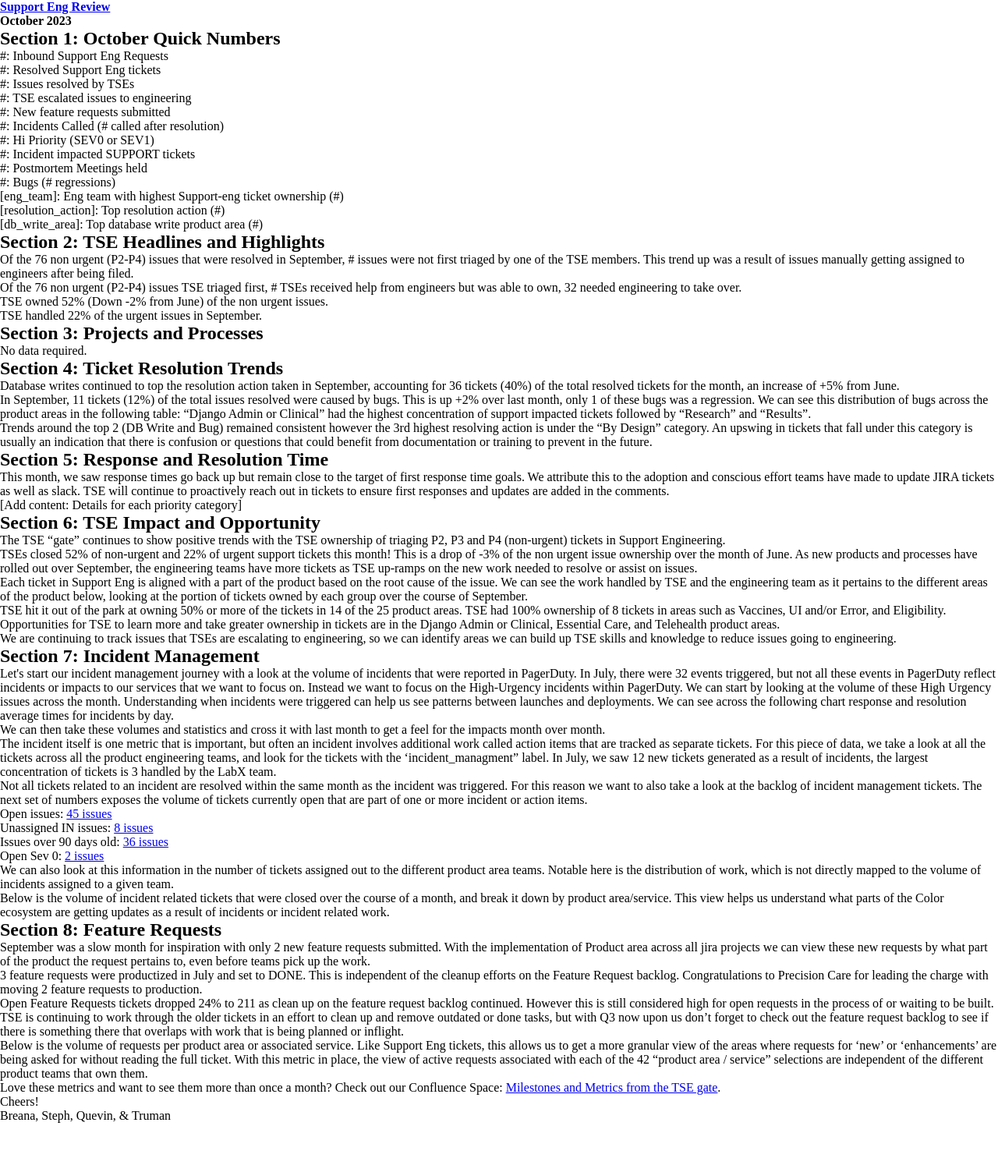
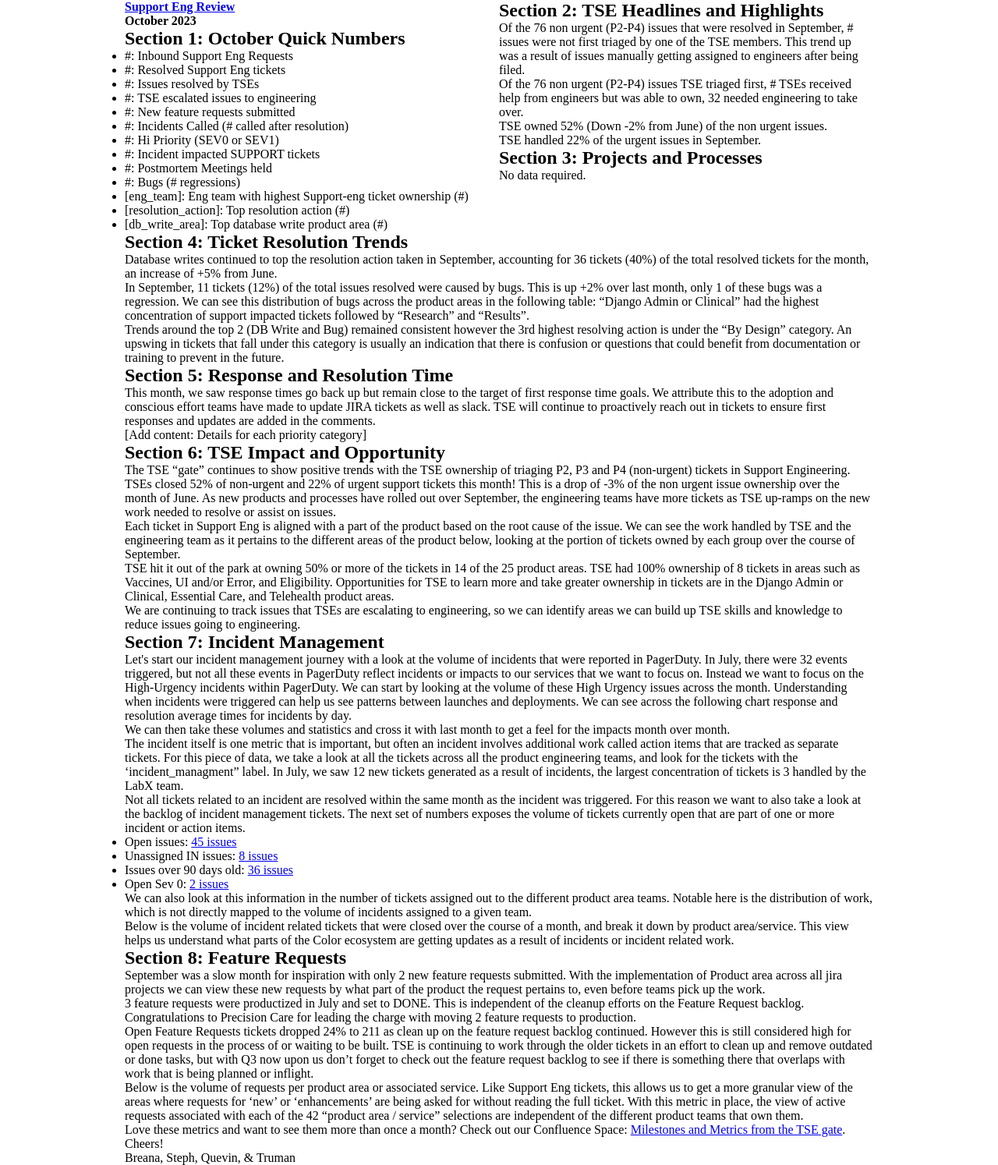
Before and after one commit to quevinrai/tse-support-eng-review, a Django app: page / in a window 1280 px wide. Shown: the whole page at 78% size. Before the commit the page ends 1440 px from the top, so only its background shows below. Run offline with Django 4.2, Linux system fonts and the light colour scheme; data comes from the database, SQL or seed files in the repository.

Commit message:
Add multiple stylings • Add styling for sections and sub sections • Set <main> styling to be responsive

```diff
--- a/TSESupportEngReview/static/styles/main.css
+++ b/TSESupportEngReview/static/styles/main.css
@@ -3,3 +3,31 @@
     padding: 0;
     box-sizing: border-box;
 }
+
+main {
+    width: clamp(940px, 75%, 1280px);
+    margin: 0 auto;
+}
+
+.section {
+    display: flex;
+    flex-direction: column;
+}
+
+#section-splitview {
+    display: grid;
+    grid-template-areas: "sectionSplitViewLeft sectionSplitViewRight";
+    grid-template-columns: 50% 50%;
+}
+
+#section-splitview-left {
+    grid-area: sectionSplitViewLeft;
+    display: flex;
+    flex-direction: column;
+}
+
+#section-splitview-right {
+    grid-area: sectionSplitViewRight;
+    display: flex;
+    flex-direction: column;
+}
```
